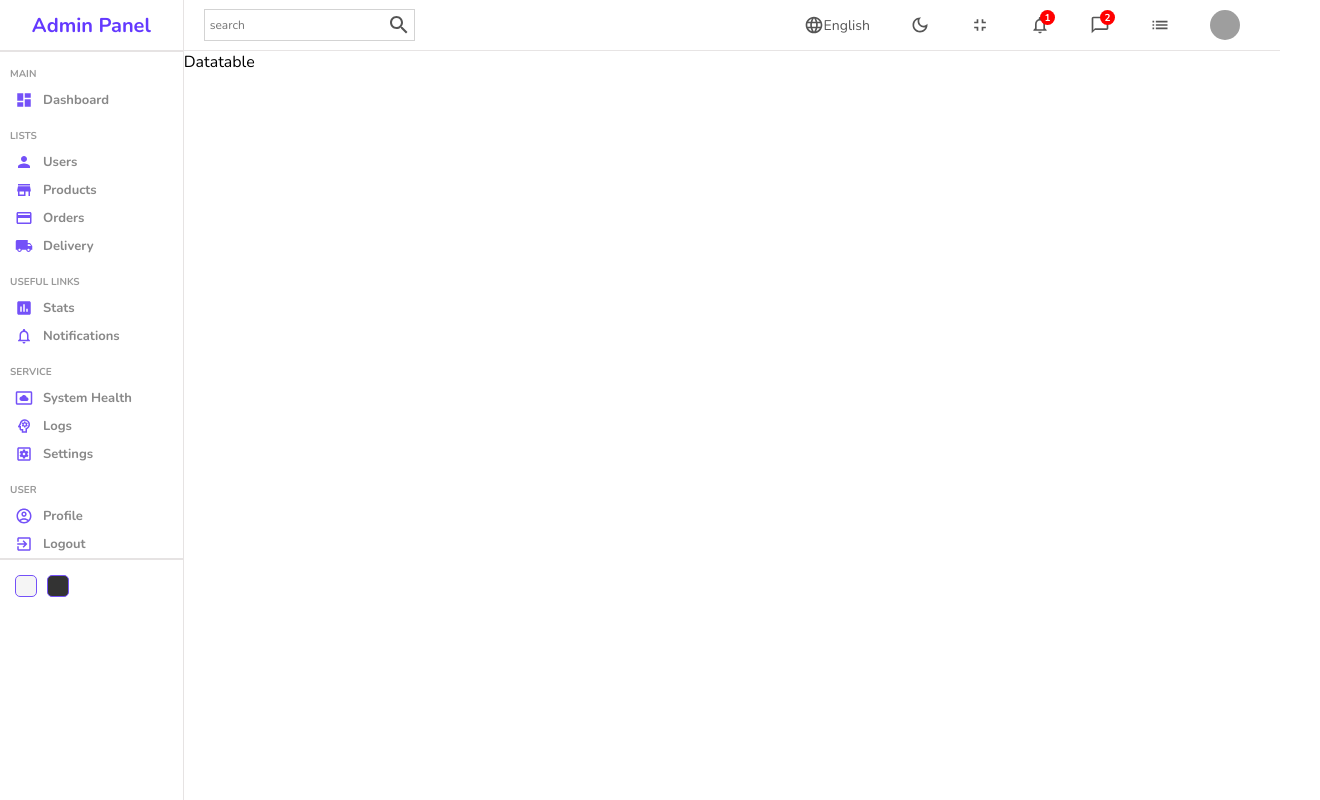
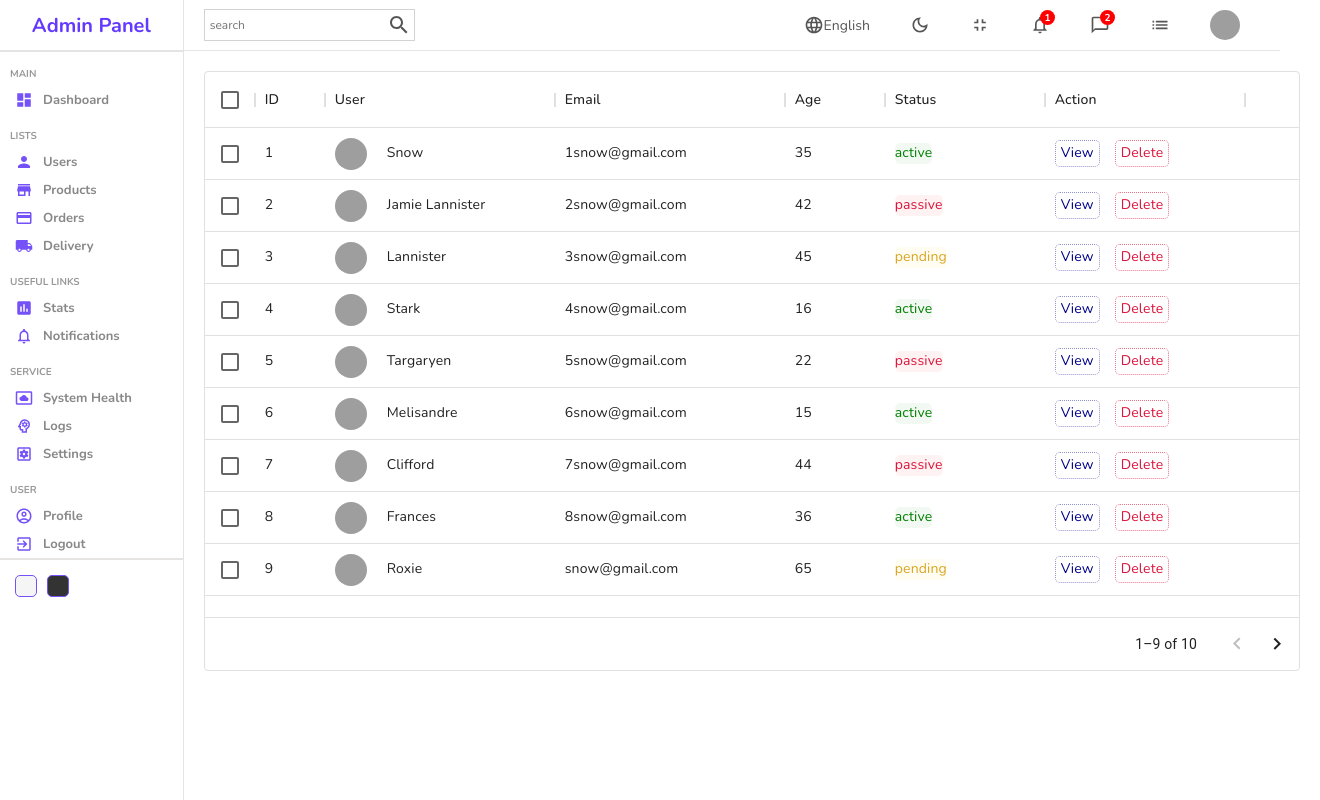
Before and after one commit to msiddiq1400/React_Admin_Dashboard, a React (Create React App) app: page /users in a window 1280 px wide. Shown: the whole page, 1320 px wide, since content can reach past the window. Built offline with nearby package versions, Linux system fonts and the light colour scheme; grey boxes are pictures that could not be loaded.

Commit message:
added users data table

```diff
--- a/package.json
+++ b/package.json
@@ -7,6 +7,7 @@
     "@emotion/styled": "^11.10.5",
     "@mui/icons-material": "^5.11.0",
     "@mui/material": "^5.11.8",
+    "@mui/x-data-grid": "^5.17.23",
     "@testing-library/jest-dom": "^5.16.5",
     "@testing-library/react": "^13.4.0",
     "@testing-library/user-event": "^13.5.0",
--- /dev/null
+++ b/src/components/datatable/DataTable.jsx
@@ -0,0 +1,33 @@
+import { userColumns, userRows } from '../../datatablesource';
+import './datatable.scss';
+import { DataGrid } from '@mui/x-data-grid';
+
+const DataTable = () => {
+  const actionColums = [
+    {field: "action", headerName: "Action", width: 200, renderCell: () => {
+        return (
+            <div className='cellAction'>
+                <div className='viewButton'>
+                    View
+                </div>
+                <div className='deleteButton'>
+                    Delete
+                </div>
+            </div>
+        );
+    }}
+  ];
+  return (
+    <div className='datatable'>
+        <DataGrid
+            rows={userRows}
+            columns={userColumns.concat(actionColums)}
+            pageSize={9}
+            rowsPerPageOptions={[9]}
+            checkboxSelection
+        />
+    </div>
+  )
+}
+
+export default DataTable
--- /dev/null
+++ b/src/components/datatable/datatable.scss
@@ -0,0 +1,58 @@
+.datatable {
+    width: 100%;
+    height: 600px;
+    padding: 20px;
+
+    .cellWithImage {
+        display: flex;
+        align-items: center;
+
+        .cellImage {
+            width: 32px;
+            height: 32px;
+            border-radius: 50%;
+            object-fit: cover;
+            margin-right: 20px;
+        }
+    }
+
+    .cellWithStatus {
+        border: 5px;
+        border-radius: 5px;
+
+        &.active {
+            color: green;
+            background-color: rgba(0, 128, 0, 0.05);
+        }
+        &.pending {
+            color: goldenrod;
+            background-color: rgba(255, 217, 0, 0.05);
+        }
+        &.passive {
+            color: crimson;
+            background-color: rgba(255, 0, 0, 0.05);
+        }
+    }
+
+    .cellAction {
+        display: flex;
+        align-items: center;
+        gap: 15px;
+
+        .viewButton {
+            padding: 2px 5px;
+            border-radius: 5px;
+            color: darkblue;
+            border: 1px dotted rgba(0, 0, 139, 0.428);
+            cursor: pointer;
+        }
+
+        .deleteButton {
+            padding: 2px 5px;
+            border-radius: 5px;
+            color: crimson;
+            border: 1px dotted rgba(220, 20, 60, 0.6);
+            cursor: pointer;
+        }
+    }
+}
--- /dev/null
+++ b/src/datatablesource.js
@@ -0,0 +1,113 @@
+export const userColumns = [
+  { field: "id", headerName: "ID", width: 70 },
+  {
+    field: "user",
+    headerName: "User",
+    width: 230,
+    renderCell: (params) => {
+      return (
+        <div className="cellWithImage">
+          <img className="cellImage" src={params.row.img} alt="avatar" />
+          {params.row.username}
+        </div>
+      );
+    },
+  },
+  { field: "email", headerName: "Email", width: 230 },
+  { field: "age", headerName: "Age", width: 100 },
+  {
+    field: "status",
+    headerName: "Status",
+    width: 160,
+    renderCell: (params) => {
+      return (
+        <div className={`cellWithStatus ${params.row.status}`}>
+          {params.row.status}
+        </div>
+      );
+    },
+  },
+];
+
+export const userRows = [
+  {
+    id: 1,
+    username: "Snow",
+    img: "https://picsum.photos/400/500",
+    status: "active",
+    email: "1snow@gmail.com",
+    age: 35,
+  },
+  {
+    id: 2,
+    username: "Jamie Lannister",
+    img: "https://picsum.photos/401/501",
+    email: "2snow@gmail.com",
+    status: "passive",
+    age: 42,
+  },
+  {
+    id: 3,
+    username: "Lannister",
+    img: "https://picsum.photos/201/301",
+    email: "3snow@gmail.com",
+    status: "pending",
+    age: 45,
+  },
+  {
+    id: 4,
+    username: "Stark",
+    img: "https://picsum.photos/202/303",
+    email: "4snow@gmail.com",
+    status: "active",
+    age: 16,
+  },
+  {
+    id: 5,
+    username: "Targaryen",
+    img: "https://picsum.photos/204/305",
+    email: "5snow@gmail.com",
+    status: "passive",
+    age: 22,
+  },
+  {
+    id: 6,
+    username: "Melisandre",
+    img: "https://picsum.photos/250/300",
+    email: "6snow@gmail.com",
+    status: "active",
+    age: 15,
+  },
+  {
+    id: 7,
+    username: "Clifford",
+    img: "https://picsum.photos/260/300",
+    email: "7snow@gmail.com",
+    status: "passive",
+    age: 44,
+  },
+  {
+    id: 8,
+    username: "Frances",
+    img: "https://picsum.photos/280/300",
+    email: "8snow@gmail.com",
+    status: "active",
+    age: 36,
+  },
+  {
+    id: 9,
+    username: "Roxie",
+    img: "https://picsum.photos/290/300",
+    email: "snow@gmail.com",
+    status: "pending",
+    age: 65,
+  },
+  {
+    id: 10,
+    username: "Roxie",
+    img: "https://picsum.photos/296/300",
+    email: "snow@gmail.com",
+    status: "active",
+    age: 65,
+  },
+];
--- a/src/pages/list/List.jsx
+++ b/src/pages/list/List.jsx
@@ -1,3 +1,4 @@
+import DataTable from '../../components/datatable/DataTable';
 import Navbar from '../../components/navbar/Navbar';
 import Sidebar from '../../components/sidebar/Sidebar';
 import './list.scss';
@@ -8,7 +9,7 @@
       <Sidebar />
       <div className="listContainer">
         <Navbar />
-        Datatable
+        <DataTable />
       </div>
     </div>
   )
```
Also changed, not shown: 1 other file (tests, documents, lock files or other folders).
